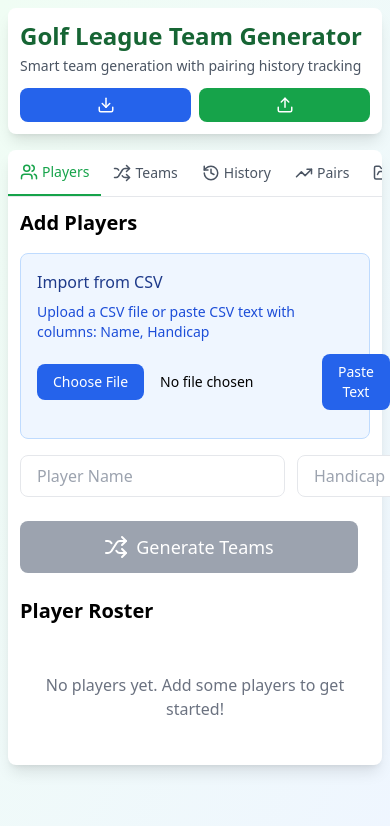
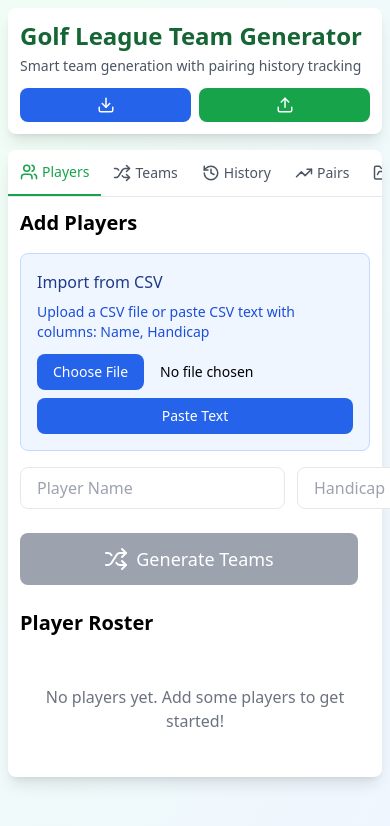
Before and after one commit to bpschmitt/golf-league-scheduler, a React (Create React App) app in the folder golf-league-scheduler/: page / in a window 390 px wide. Shown: the top 826 px of the page. Built offline with nearby package versions, Linux system fonts and the light colour scheme.

Commit message:
more mobile optmizations

```diff
--- a/golf-league-scheduler/src/App.js
+++ b/golf-league-scheduler/src/App.js
@@ -587,27 +587,29 @@ const GolfLeagueManager = () => {
                     <p className="text-sm text-blue-700 mb-3">Upload a CSV file or paste CSV text with columns: Name, Handicap</p>
 
                     {/* File Upload */}
-                    <div className="flex gap-3 items-center mb-3">
+                    <div className="space-y-2">
                       <input
                         type="file"
                         accept=".csv"
                         onChange={handleFileUpload}
-                        className="flex-1 text-sm file:mr-4 file:py-2 file:px-4 file:rounded-lg file:border-0 file:bg-blue-600 file:text-white hover:file:bg-blue-700 file:cursor-pointer"
+                        className="w-full text-sm file:mr-4 file:py-2 file:px-4 file:rounded-lg file:border-0 file:bg-blue-600 file:text-white hover:file:bg-blue-700 file:cursor-pointer"
                       />
+                      <div className="flex gap-2">
                         <button
                           onClick={() => setShowTextInput(!showTextInput)}
-                        className="px-4 py-2 bg-blue-600 text-white rounded-lg hover:bg-blue-700 transition text-sm"
+                          className="flex-1 sm:flex-none px-4 py-2 bg-blue-600 text-white rounded-lg hover:bg-blue-700 transition text-sm"
                         >
                           {showTextInput ? 'Hide' : 'Paste'} Text
                         </button>
                         {players.length > 0 && (
                           <button
                             onClick={exportToCSV}
-                          className="px-4 py-2 bg-green-600 text-white rounded-lg hover:bg-green-700 transition text-sm"
+                            className="flex-1 sm:flex-none px-4 py-2 bg-green-600 text-white rounded-lg hover:bg-green-700 transition text-sm"
                           >
                             Export CSV
                           </button>
                         )}
+                      </div>
                     </div>
 
                     {/* Text Input */}
```
Lines whose indentation alone changed are shown as unchanged.
